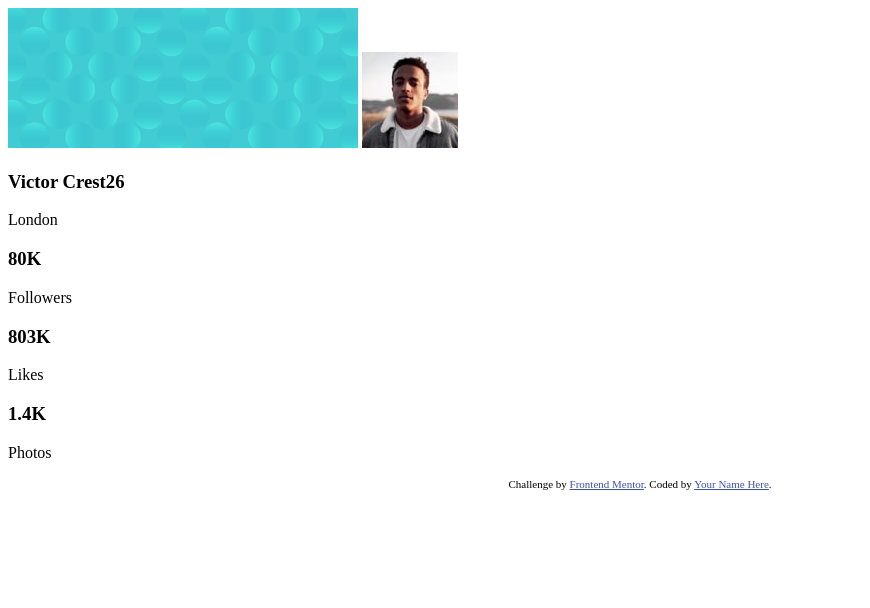
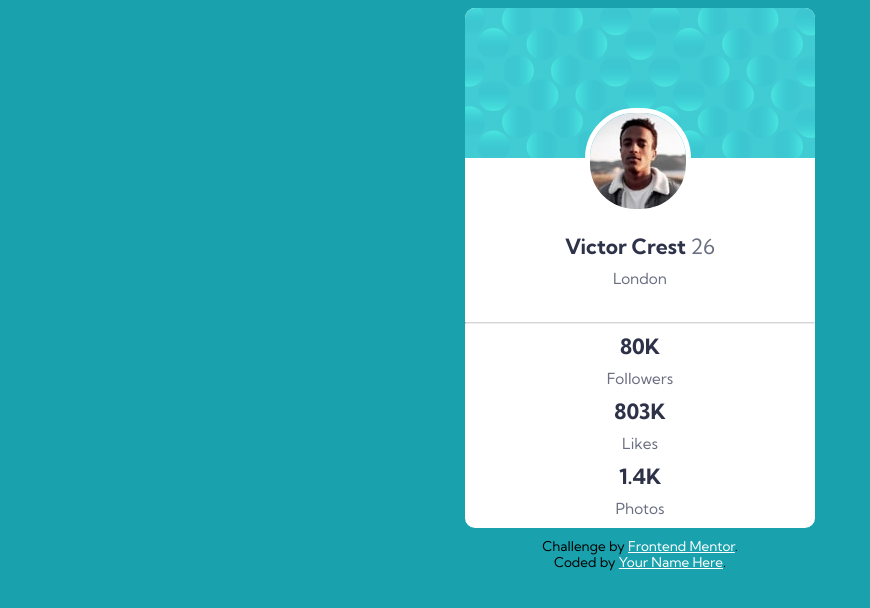
Before and after one commit to bosunabujade/profile-card-component, a plain HTML site: page index.html in a window 1280 px wide. Shown: the whole page, without its empty margins (0-870 px from the left). Drawn offline with Linux system fonts and the light colour scheme.

Commit message:
Added the general css styles and altered some html tags and classes

```diff
--- /dev/null
+++ b/css/main.css
@@ -0,0 +1,79 @@
+/******************** General Styles **********************/
+html {
+    font-size: 18px;
+}
+
+body {
+    font-size: 1em;
+    background-color: hsl(185, 75%, 39%);
+    font-family: 'Kumbh Sans', sans-serif;
+}
+
+section {
+    background-color: white;
+    width: 350px;
+    margin: 0 auto;
+    border-radius: 10px;
+
+}
+.header-image {
+    background: url("../img/bg-pattern-card.svg") no-repeat;
+    background-size: cover;
+    width: 350px;
+    height: 150px;
+    border-top-left-radius: 10px;
+    border-top-right-radius: 10px;
+}
+
+.profile-pic {
+    border: 5px solid white;
+    border-radius: 50px;
+    position: relative;
+    top: 100px;
+    left: 120px;
+}
+
+.bio {
+    text-align: center;
+    padding-top: 75px;
+    padding-bottom: 15px;
+}
+
+span {
+    font-weight: 400;
+    color: hsl(227, 10%, 46%);
+}
+hr {
+    border-top: hsla(0, 0%, 59%, .4) solid 1px;
+}
+
+.analytics {
+    text-align: center;
+}
+
+h3 {
+    padding: 0;
+    color: hsl(229, 23%, 23%);
+    margin: 0;
+}
+
+p {
+    padding: 10px;
+    margin: 0;
+    color: hsl(227, 10%, 46%);
+    font-size: .85rem;
+
+}
+
+.attribution {
+    font-size: .75rem;
+    text-align: center;
+    padding: 10px;
+    text-align: center;
+}
+
+.attribution a {
+    color: white;
+ }
+
+/******************** Mobile Styles **********************/
--- a/index.html
+++ b/index.html
@@ -8,21 +8,25 @@
 
   <title>Frontend Mentor | Profile card component</title>
 
-  <!-- Feel free to remove these styles or customise in your own stylesheet 👍 -->
-  <style>
-    .attribution { font-size: 11px; text-align: center; }
-    .attribution a { color: hsl(228, 45%, 44%); }
-  </style>
+  <link rel="stylesheet" href="css/main.css">
+  <link href="https://fonts.googleapis.com/css2?family=Kumbh+Sans:wght@400;700&display=swap" rel="stylesheet">
+
+
 </head>
+
 <body>
   <section>
-    <img src="img/bg-pattern-card.svg" alt="circle cover header">
-    <img src="img/image-victor.jpg" alt="profile picture of Victor Crest">
+    <div class="header-image">
+      <img src="img/image-victor.jpg" alt="profile picture of Victor Crest" class="profile-pic">
+
+    </div>
 
     <div class="bio">
-      <h3>Victor Crest<span>26</span></h3>
+      <h3>Victor Crest  <span>26</span></h3>
       <p>London</p>
       </div>
+
+      <hr>
 
       <div class="analytics">
 
@@ -47,6 +51,7 @@
 
   <div class="attribution">
     Challenge by <a href="https://www.frontendmentor.io?ref=challenge" target="_blank">Frontend Mentor</a>.
+    <br>
     Coded by <a href="#">Your Name Here</a>.
   </div>
 
```
